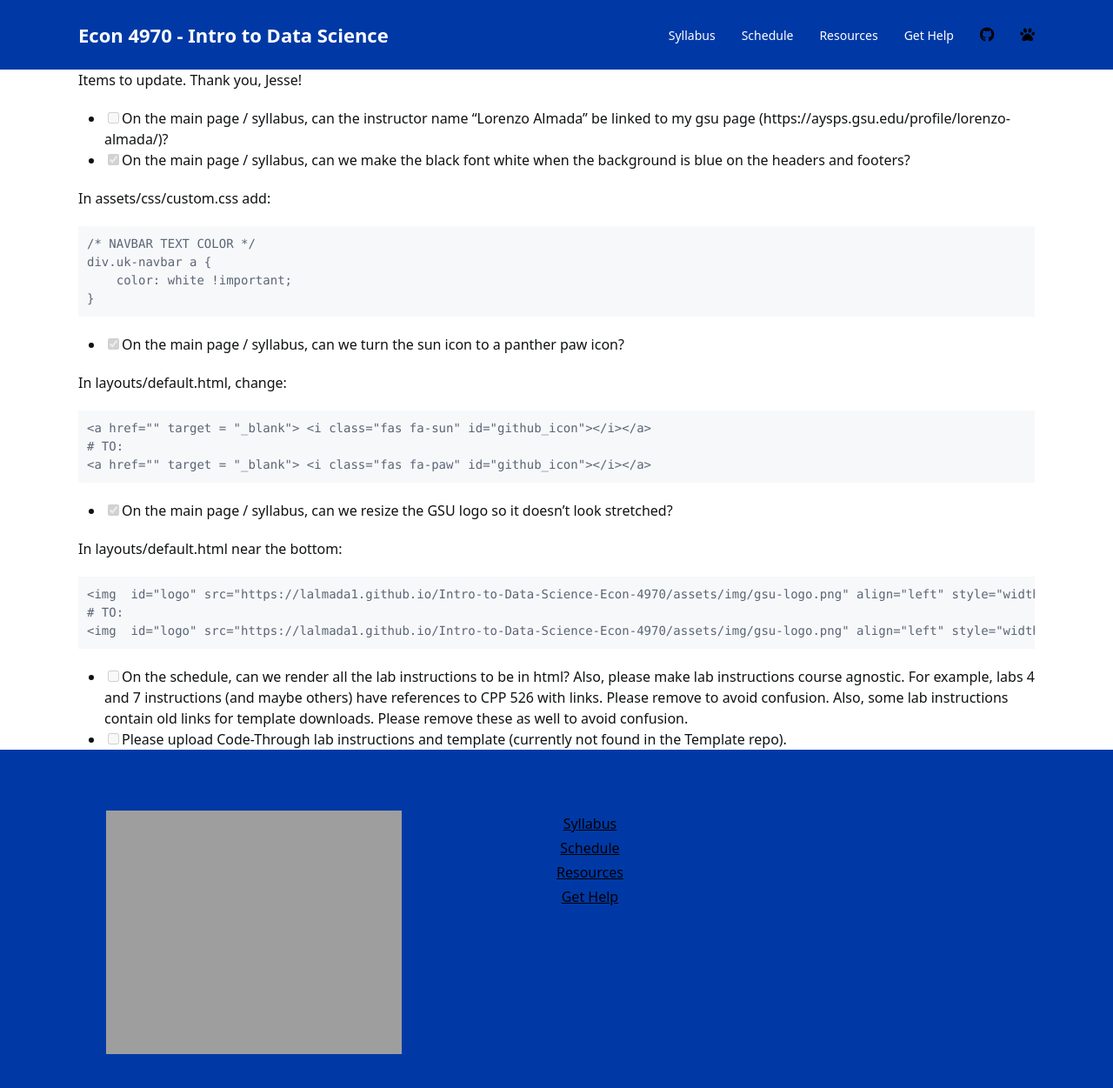
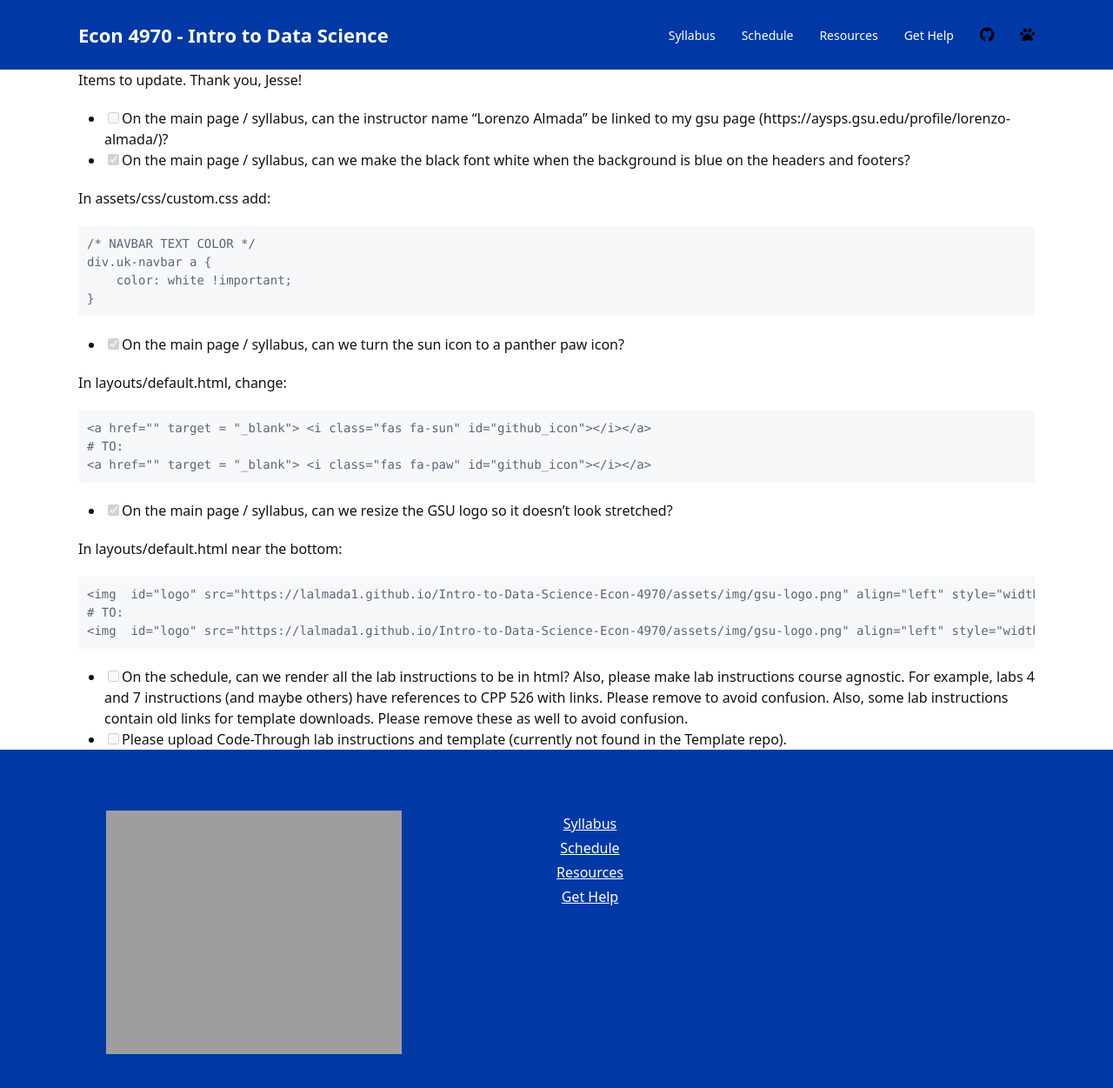
Before and after one commit to lalmada1/Intro-to-Data-Science-Econ-4970, a Jekyll site: the page built from punchlist.md, in a window 1280 px wide and 1282 px high. Shown: the top 1251 px of the window at 87% size. Built offline with Jekyll 4.4.1, drawn with Linux system fonts in a browser that asks for light colours; nearby versions of some CDN libraries; our own code applies the rules of GitHub Pages for plain Markdown files; a style sheet for code colours, icons or effects is not loaded.

Commit message:
Update custom.css

```diff
--- a/assets/css/custom.css
+++ b/assets/css/custom.css
@@ -10,6 +10,19 @@
 div.uk-navbar a {
     color: white !important;
 }
+
+fab.fa-github a {
+    color: white !important;
+}
+
+fab.fa-paw a {
+    color: white !important;
+}
+
+td#footer a {
+    color: white !important;
+}
+
 
 table#t02 th {
     font-size: 1.5em;
```
